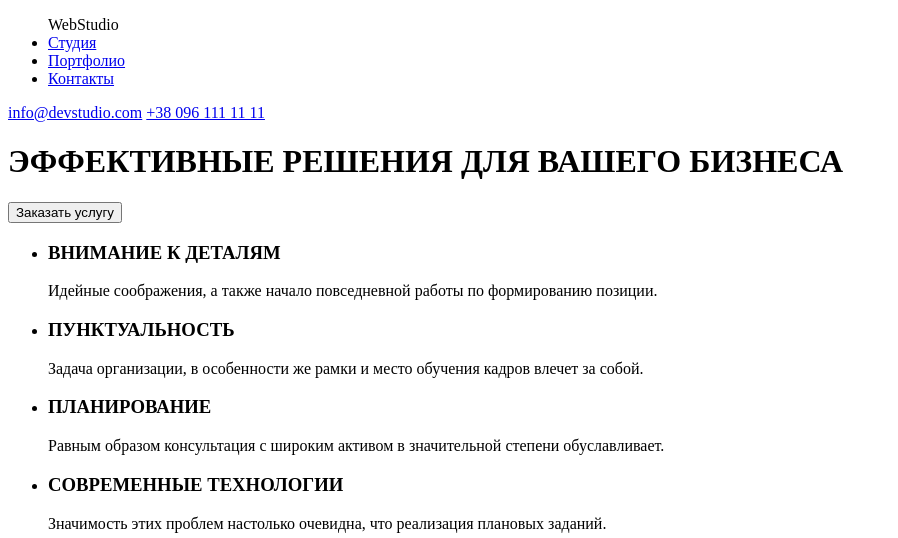
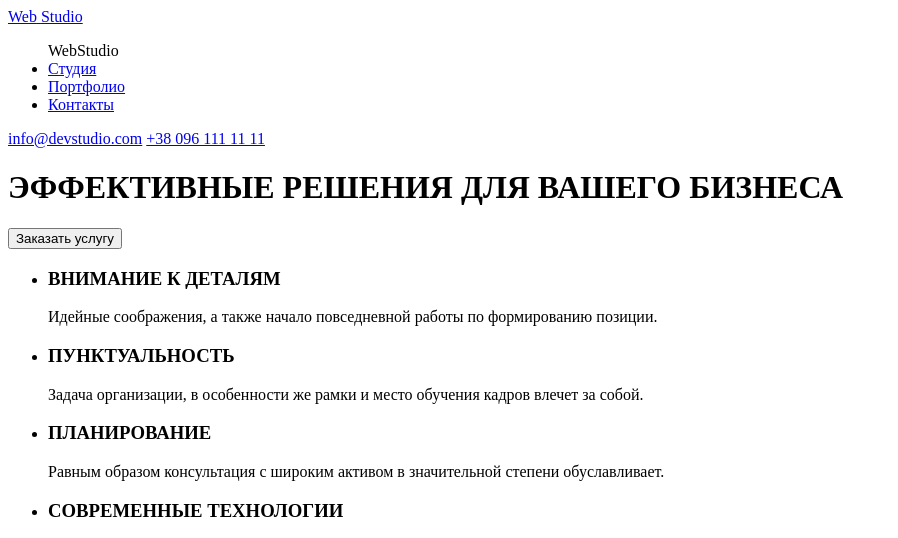
Before and after one commit to MBersPro/goit-markup-hw-01, a plain HTML site: page index.html in a window 1280 px wide. Shown: the top 538 px of the page, without its empty margins (0-898 px from the left). Drawn offline with Linux system fonts and the light colour scheme.

Commit message:
Update index.html

```diff
--- a/index.html
+++ b/index.html
@@ -12,7 +12,8 @@
 <body>
     <header>
         <a href="#">
-
+            <span class="Web">Web</span>
+            <span class="Studio">Studio</span>
         </a>
 
         <nav>
```
